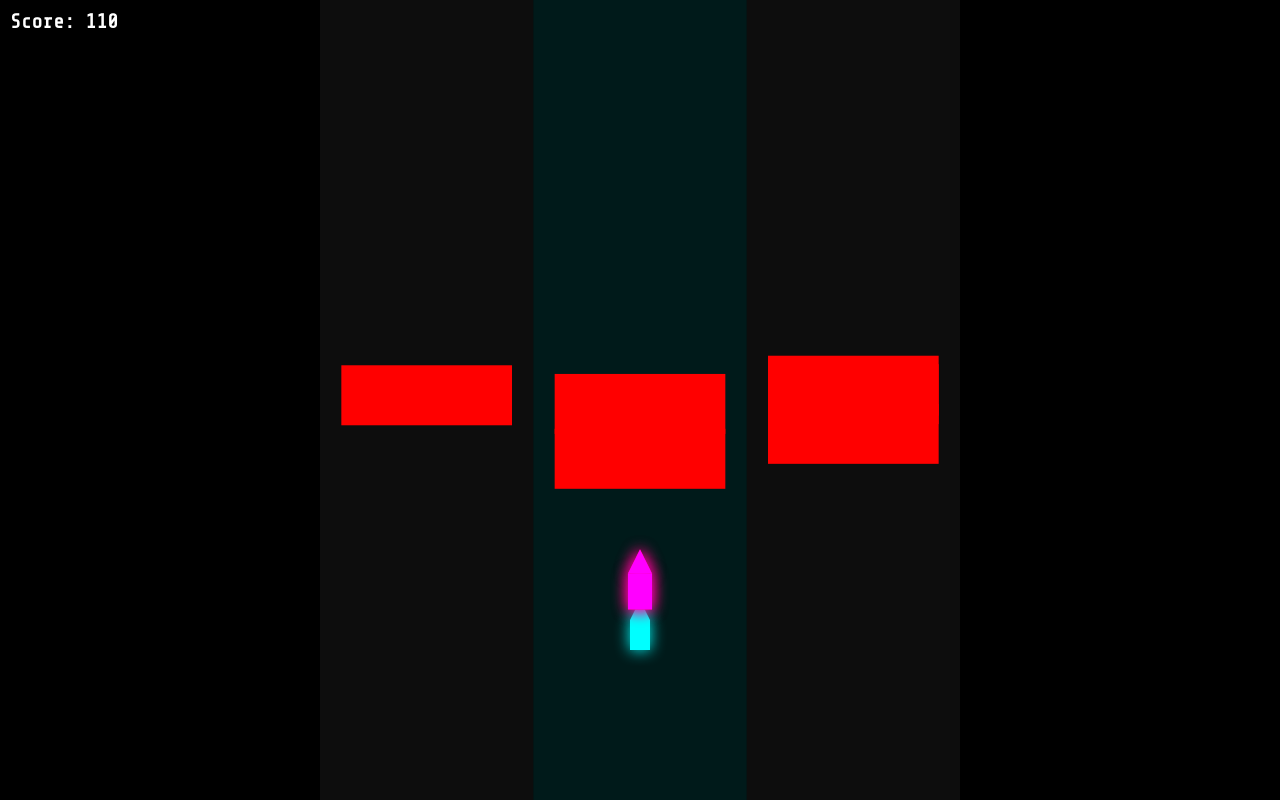
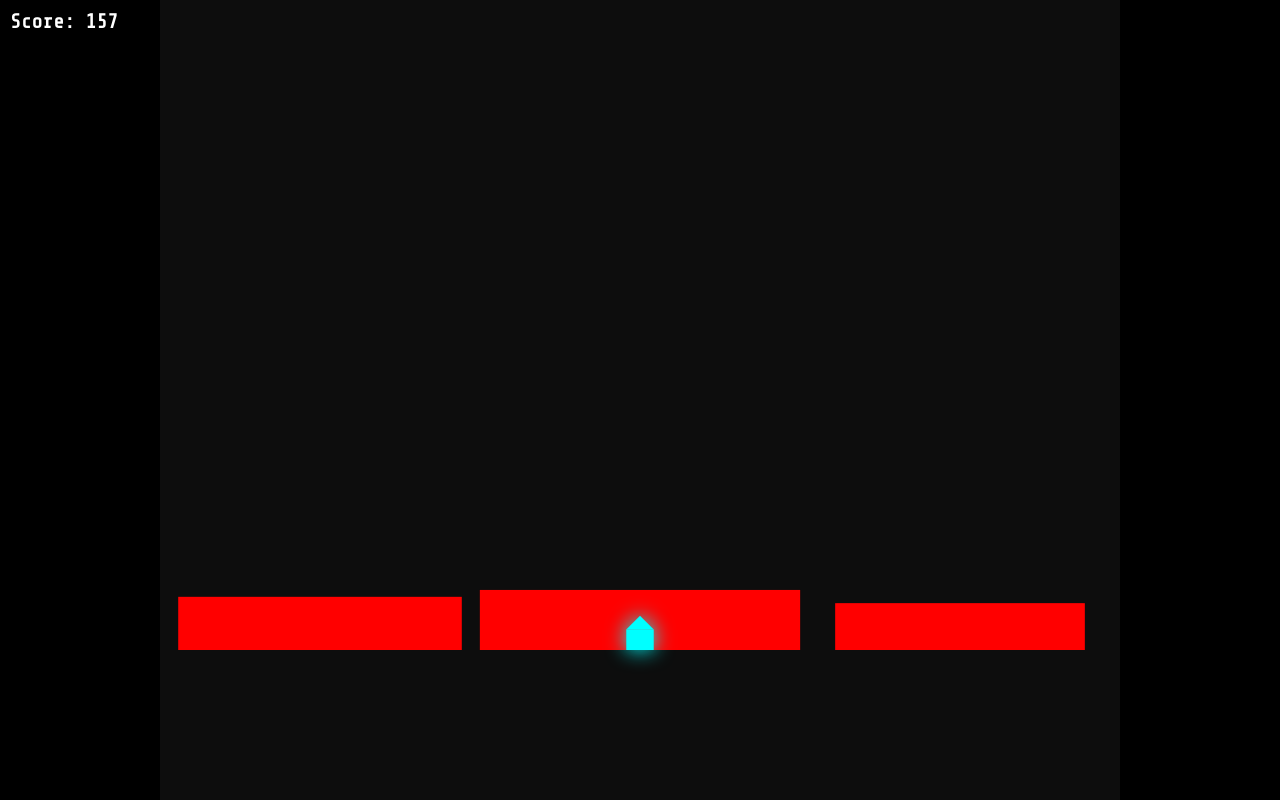
Before and after one commit to guildcoder/lightrunner, a plain HTML site: page index.html in a window 1280 px wide. Both pictures are taken after a click on the button "Run!". Drawn offline with nearby package versions, Linux system fonts and the light colour scheme.

Commit message:
Update index.html

```diff
--- a/index.html
+++ b/index.html
@@ -34,7 +34,7 @@ canvas{display:block;}
 </head>
 <body>
 <div id="menu">
-  <div id="title">Tron Temple Run</div>
+  <div id="title">L I G H T R U N N E R</div>
   <input id="playerName" placeholder="Enter your name" maxlength="12"/>
   <select id="bikeColor">
     <option value="cyan">Cyan</option>
@@ -61,143 +61,116 @@ let height=canvas.height=window.innerHeight;
 const hud=document.getElementById('hud');
 
 let gameRunning=false;
-let distance=0,score=0,speed=8;
-const GRAVITY=0.8;
-const LANE_COUNT=3,LANE_WIDTH=width/6;
-const BOT_START_DELAY=500; // distance before bots appear
+let distance=0,score=0,speed=10;
+const GRAVITY=1;
+const LANE_COUNT=3,LANE_WIDTH=width/4;
 
-let player,bots=[],obstacles=[],projectiles=[],keys={a:false,d:false,w:false,s:false,space:false};
+let player,obstacles=[],keys={a:false,d:false,w:false,s:false,space:false};
 
-// --- Classes ---
-class Bike{
-  constructor(lane,color,name,isBot=false){
-    this.lane=lane;
-    this.color=color; this.name=name;
-    this.isBot=isBot; this.alive=true;
-    this.y=height-150; this.x=this.laneToX(lane);
-    this.z=0; this.vy=0; this.onGround=true;
-    this.attackCooldown=0;
+// --- Player Class ---
+class Player{
+  constructor(color){
+    this.color=color;
+    this.lane=1;
+    this.x=this.getX();
+    this.y=height-150;
+    this.z=0;
+    this.vy=0;
+    this.onGround=true;
+    this.alive=true;
   }
-  laneToX(lane){return width/2 + (lane-1)*LANE_WIDTH;}
+  getX(){ return width/2 + (this.lane-1)*LANE_WIDTH; }
   move(){
-    if(!this.alive)return;
+    if(!this.alive) return;
 
-    // Forward movement
-    if(!this.isBot){
-      if(keys.w)this.z += speed;
-      if(keys.s)this.z -= speed*0.7;
-      if(keys.a && this.lane>0)this.lane--;
-      if(keys.d && this.lane<LANE_COUNT-1)this.lane++;
-      this.x=this.laneToX(this.lane);
-      if(keys.space && this.onGround){this.vy=-15; this.onGround=false; keys.space=false;}
-    } else {
-      if(distance<BOT_START_DELAY) return; // Wait before chasing
-      // AI chasing player
-      if(this.z < player.z + 200)this.z += speed*0.9;
-      if(this.lane < player.lane)this.lane++;
-      else if(this.lane > player.lane)this.lane--;
-      this.x=this.laneToX(this.lane);
+    // Lane movement with smooth transition
+    if(keys.a && this.lane>0) this.lane--;
+    if(keys.d && this.lane<LANE_COUNT-1) this.lane++;
+    this.x += (this.getX() - this.x) * 0.2;
 
-      // Fire projectile occasionally
-      if(this.attackCooldown<=0 && Math.random()<0.01){
-        projectiles.push(new Projectile(this.x,this.y-50,this.z+50,this.color,false));
-        this.attackCooldown = 100;
-      }
-      this.attackCooldown--;
+    // Jump
+    if(keys.space && this.onGround){
+      this.vy=-20;
+      this.onGround=false;
+      keys.space=false;
     }
-
-    // Jump & gravity
+    this.vy += GRAVITY;
     this.y += this.vy;
-    this.vy += GRAVITY;
     if(this.y>=height-150){this.y=height-150; this.vy=0; this.onGround=true;}
 
-    // Collision with obstacles
+    // Move forward
+    this.z += speed;
+
+    // Collision
     obstacles.forEach(obs=>{
-      if(this.lane===obs.lane && Math.abs(this.z-obs.z)<50 && this.y>=height-150-obs.height){
-        if(!this.isBot)this.alive=false;
+      if(obs.lane===this.lane && this.z>obs.z && this.z<obs.z+obs.depth && this.y>height-150-obs.height){
+        this.alive=false;
       }
     });
   }
   draw(){
-    let scale = 1 + ((this.z-player.z)/1000);
+    let scale = 1 - (this.z/5000); // simulate perspective
+    if(scale<0.2) scale=0.2;
 
-    // Draw rectangle base
-    let rectHeight = 30*scale, rectWidth = 20*scale;
+    // Draw bike
+    let rectWidth = 40*scale;
+    let rectHeight = 30*scale;
     let rectX = this.x - rectWidth/2;
-    let rectY = this.y - ((this.z-player.z)/5) - rectHeight;
+    let rectY = this.y - rectHeight;
 
     ctx.fillStyle=this.color;
-    ctx.shadowBlur=15; ctx.shadowColor=this.color;
+    ctx.shadowBlur=20; ctx.shadowColor=this.color;
     ctx.fillRect(rectX,rectY,rectWidth,rectHeight);
 
-    // Draw forward-pointing triangle on top
     ctx.beginPath();
-    ctx.moveTo(this.x, rectY - 20*scale);
-    ctx.lineTo(this.x - rectWidth/2, rectY);
-    ctx.lineTo(this.x + rectWidth/2, rectY);
+    ctx.moveTo(this.x, rectY-20*scale);
+    ctx.lineTo(rectX, rectY);
+    ctx.lineTo(rectX+rectWidth, rectY);
     ctx.closePath();
     ctx.fill();
     ctx.shadowBlur=0;
   }
 }
 
+// --- Obstacle Class ---
 class Obstacle{
   constructor(lane,z){
-    this.lane=lane; this.z=z;
+    this.lane=lane;
+    this.z=z;
     this.height=60;
-    this.width=LANE_WIDTH*0.8;
+    this.depth=60;
   }
   draw(){
-    let screenY = height - 150 - ((this.z - player.z)/5);
+    let scale = 1 - ((this.z - player.z)/5000);
+    if(scale<0.2) scale=0.2;
+    let x = width/2 + (this.lane-1)*LANE_WIDTH - (LANE_WIDTH/2)*scale;
+    let y = height-150 - this.height*scale;
     ctx.fillStyle='red';
-    ctx.fillRect(width/2 + (this.lane-1)*LANE_WIDTH - this.width/2,screenY - this.height,this.width,this.height);
-  }
-}
-
-class Projectile{
-  constructor(x,y,z,color,playerShot){
-    this.x=x; this.y=y; this.z=z; this.color=color; this.playerShot=playerShot;
-  }
-  move(){this.z += this.playerShot?speed*2:-speed*2;}
-  draw(){
-    let screenY = this.y - ((this.z - player.z)/5);
-    ctx.fillStyle=this.color;
-    ctx.beginPath();
-    ctx.arc(this.x,screenY,8,0,Math.PI*2);
-    ctx.fill();
-  }
-  checkCollision(){
-    if(!player.alive)return;
-    if(!this.playerShot && Math.abs(this.z-player.z)<20 && Math.abs(this.x-player.x)<30){
-      player.alive=false;
-    }
+    ctx.fillRect(x,y,LANE_WIDTH*scale,this.height*scale);
   }
 }
 
 // --- Game Functions ---
 function startGame(name,color){
-  gameRunning=true; distance=0;score=0; speed=8;
-  player=new Bike(1,color,name,false);
-  bots=[new Bike(0,'red','Bot1',true), new Bike(2,'magenta','Bot2',true)];
-  obstacles=[]; projectiles=[];
+  gameRunning=true; distance=0;score=0; speed=10;
+  player=new Player(color);
+  obstacles=[];
   loop();
 }
 
 function generateObstacles(){
-  if(Math.random()<0.02){
+  if(Math.random()<0.03){
     let lane=Math.floor(Math.random()*LANE_COUNT);
-    obstacles.push(new Obstacle(lane,player.z + 800 + Math.random()*400));
+    let z = player.z + width + Math.random()*1000;
+    obstacles.push(new Obstacle(lane,z));
   }
 }
 
 function update(){
-  if(!player.alive)return;
+  if(!player.alive) return;
   player.move();
-  bots.forEach(b=>b.move());
-  projectiles.forEach(p=>{p.move(); p.checkCollision();});
   distance += speed;
-  score=Math.floor(distance/10);
-  speed += 0.0005; // Gradually increase speed
+  score = Math.floor(distance/10);
   generateObstacles();
 }
 
@@ -206,25 +179,21 @@ function draw(){
 
   // Draw lanes
   for(let lane=0; lane<LANE_COUNT; lane++){
-    ctx.fillStyle=lane===1?'rgba(0,255,255,0.1)':'rgba(255,255,255,0.05)';
+    ctx.fillStyle='rgba(255,255,255,0.05)';
     ctx.fillRect(width/2 + (lane-1)*LANE_WIDTH - LANE_WIDTH/2,0,LANE_WIDTH,height);
   }
 
   // Draw obstacles
-  obstacles.forEach(obs=>obs.draw());
+  obstacles.forEach(o=>o.draw());
 
-  // Draw projectiles
-  projectiles.forEach(p=>p.draw());
-
-  // Draw bikes
+  // Draw player
   player.draw();
-  bots.forEach(b=>b.draw());
 
   hud.innerText=`Score: ${score}`;
 }
 
 function loop(){
-  if(!gameRunning)return;
+  if(!gameRunning) return;
   requestAnimationFrame(loop);
   update();
   draw();
```
